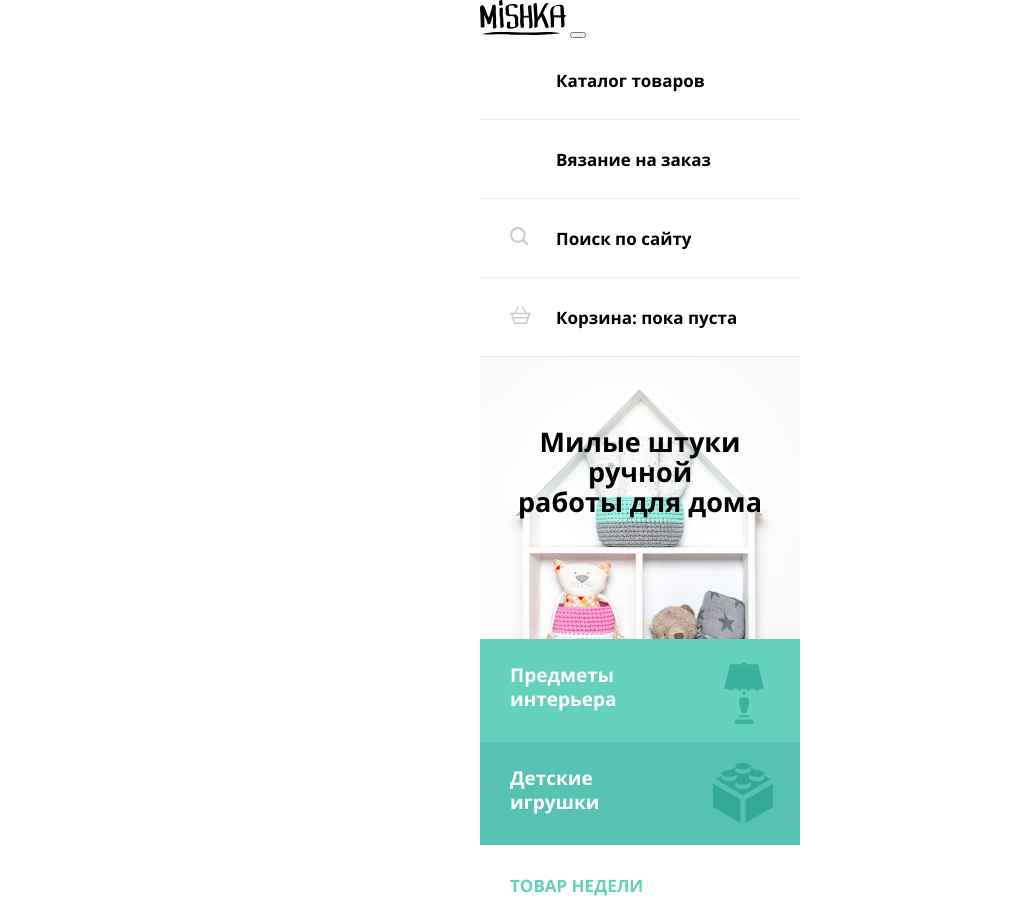
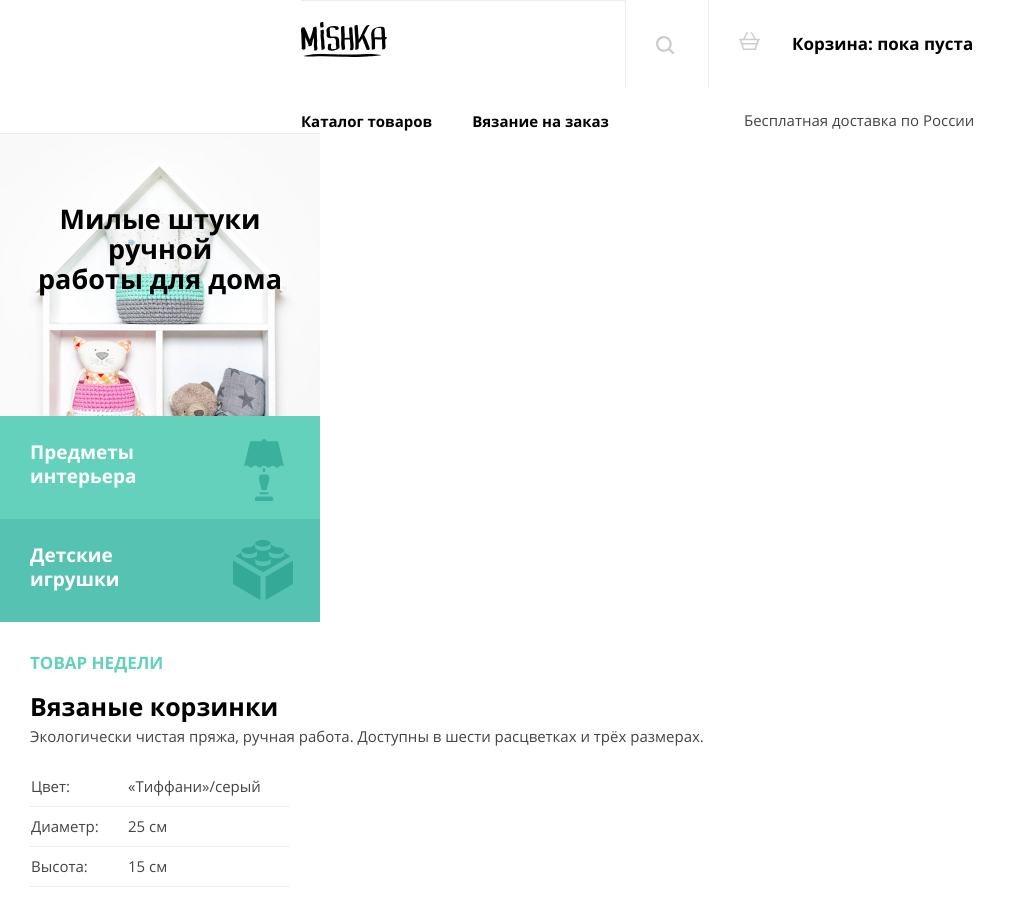
Before and after one commit to faleen88/1706423-mishka-22, a website: page source/index.html in a window 1280 px wide. Shown: the top 899 px of the page, without its empty margins (0-1036 px from the left). Drawn offline with nearby package versions, Linux system fonts and the light colour scheme; files that its build step writes are made by us from their sources; files whose address does not match are found by name.

Commit message:
Добавляет сетку для навигации главной страницы

```diff
--- a/source/index.html
+++ b/source/index.html
@@ -8,34 +8,39 @@
   <body class="page__body">
 
     <header class="page-header">
-      <nav class="main-nav">
-        <div class="container">
-          <a class="page-header__logo">
-            <img src="img/mishka-logo-mobile.svg" width="86" height="35" alt="Логотип магазина">
-          </a>
-          <button class="main-nav__toggle toggle"><span class="visually-hidden">Открыть меню</span></button>
+      <nav class="main-nav main-nav--closed">
+        <div class="main-nav__container">
+          <button class="main-nav__toggle"><span class="visually-hidden">Открыть меню</span></button>
           <ul class="main-nav__list">
-            <li class="main-nav__item">
+            <li class="main-nav__logo">
+              <a class="main-nav__logo-link">
+                <img src="img/mishka-logo-mobile.svg" width="86" height="35" alt="Логотип магазина">
+              </a>
+            </li>
+            <li class="main-nav__item main-nav__item--catalog">
               <a class="main-nav__link" href="catalog.html">Каталог товаров</a>
             </li>
-            <li class="main-nav__item">
+            <li class="main-nav__item main-nav__item--order">
               <a class="main-nav__link" href="form.html">Вязание на заказ</a>
             </li>
-            <li class="main-nav__item">
+            <li class="main-nav__item main-nav__item--search">
               <a class="main-nav__link" href="#">
                 <svg class="main-nav__icon" width="18" height="18" viewBox="0 0 18 18" fill="none" xmlns="http://www.w3.org/2000/svg">
                   <path opacity="0.2" d="M17.6932 16.0568L14.2159 12.5795C15.2386 11.25 15.75 9.61364 15.75 7.875C15.75 3.47727 12.2727 0 7.875 0C3.47727 0 0 3.47727 0 7.875C0 12.2727 3.47727 15.75 7.875 15.75C9.61364 15.75 11.25 15.1364 12.5795 14.2159L16.0568 17.6932C16.2614 17.8977 16.4659 18 16.875 18C17.4886 18 18 17.4886 18 16.875C18 16.6705 17.8977 16.3636 17.6932 16.0568ZM2.25 7.875C2.25 4.80682 4.80682 2.25 7.875 2.25C10.9432 2.25 13.5 4.80682 13.5 7.875C13.5 10.9432 10.9432 13.5 7.875 13.5C4.80682 13.5 2.25 10.9432 2.25 7.875Z" fill="black"/>
                 </svg>
-                Поиск по сайту
+                <span class="main-nav__link-text">Поиск по сайту</span>
               </a>
             </li>
-            <li class="main-nav__item">
+            <li class="main-nav__item main-nav__item--basket">
               <a class="main-nav__link" href="#">
                 <svg class="main-nav__icon" width="21" height="18" viewBox="0 0 21 18" fill="none" xmlns="http://www.w3.org/2000/svg">
                   <path opacity="0.2" d="M20.1884 6.85716H16.6377L13.1884 0.380944C12.9855 -8.61287e-06 12.5797 -0.0952351 12.1739 0.0952412C11.7681 0.285717 11.6667 0.66667 11.8696 1.04762L15.0145 6.85716H5.7826L8.92753 1.04762C9.13043 0.66667 8.92754 0.285717 8.6232 0.0952412C8.2174 -0.0952351 7.8116 0.0952295 7.6087 0.380944L4.1594 6.85716H0.811583C0.405785 6.85716 0 7.14286 0 7.61905C0 8 0.304336 8.38094 0.811583 8.38094H1.01449L1.92753 11.2381C1.72463 11.3333 1.62317 11.5238 1.62317 11.8095C1.62317 12.1905 1.92753 12.4762 2.33332 12.4762L4.05797 18H16.942L18.6667 12.4762C19.0725 12.4762 19.3768 12.1905 19.3768 11.8095C19.3768 11.619 19.2754 11.3333 19.0725 11.2381L19.9855 8.38094H20.1884C20.5942 8.38094 21 8.09524 21 7.61905C21 7.14286 20.5942 6.85716 20.1884 6.85716ZM15.6232 16.4762H5.07247L3.85506 12.381H16.942L15.6232 16.4762ZM17.2464 10.9524H3.34782L2.53623 8.28573H18.058L17.2464 10.9524Z" fill="black"/>
                 </svg>
                 Корзина: пока пуста
               </a>
+            </li>
+            <li class="main-nav__item main-nav__item--delivery">
+              <p class="main-nav__text">Бесплатная доставка по России</p>
             </li>
           </ul>
         </div>
--- a/source/sass/blocks/goods.scss
+++ b/source/sass/blocks/goods.scss
@@ -2,6 +2,7 @@
   background-image: url("../img/hero-mobile@2x1.jpg");
   background-repeat: no-repeat;
   background-position: 50% -20px;
+  border-top: 1px solid $lightgrey;
   width: 320px;
   min-height: 488px;
 }
--- a/source/sass/blocks/main-nav.scss
+++ b/source/sass/blocks/main-nav.scss
@@ -1,13 +1,121 @@
+.main-nav__container {
+  width: 320px;
+  margin: 0 auto;
+  position: relative;
+
+  @media (min-width: $tablet-width) {
+    width: 678px;
+  }
+}
+
+.main-nav__toggle {
+  position: absolute;
+  top: 20px;
+  right: 19px;
+  width: 40px;
+  height: 40px;
+  background-color: $white;
+  border: none;
+  cursor: pointer;
+
+  @media (min-width: $tablet-width) {
+    display: none;
+  }
+}
+
+.main-nav--closed .main-nav__toggle::before {
+  content: "";
+  position: absolute;
+  top: 12px;
+  left: 8px;
+  width: 20px;
+  height: 2px;
+  background-color: $special-black;
+  box-shadow: 0 6px 0 0 $special-black, 0 12px 0 0 $special-black;
+}
+
+.main-nav--opend .main-nav__toggle::before {
+  content: "";
+  position: absolute;
+  top: 9px;
+  left: 8px;
+  width: 21px;
+  height: 20px;
+  background-image: url("../img/menu-close.svg");
+}
+
 .main-nav__list {
   list-style: none;
   margin: 0;
   padding: 0;
+
+  @media (min-width: $tablet-width) {
+    display: flex;
+    flex-wrap: wrap;
+  }
+}
+
+.main-nav__logo {
+  padding: 21px 118px 17px 116px;
+  border-top: 1px solid $lightgrey;
+
+  @media (min-width: $tablet-width) {
+    padding: 21px 238px 17px 0px;
+    border-right: 1px solid $lightgrey;
+  }
 }
 
 .main-nav__item {
   padding: 27.5px 0 26.5px 76px;
-  border-bottom: 1px solid $lightgrey;
+  border-top: 1px solid $lightgrey;
   position: relative;
+
+  @media (min-width: $tablet-width) {
+    border-top: none;
+
+    &--catalog {
+      order: 2;
+      font-size: 15px;
+      padding: 21px 40px 0 0;
+    }
+
+    &--order {
+      order: 2;
+      font-size: 15px;
+      padding: 21px 40px 0 0;
+    }
+
+    &--search {
+      padding: 36px 49px 34px 33px;
+      border-right: 1px solid $lightgrey;
+    }
+
+    .main-nav__link-text {
+      display: none;
+    }
+
+    &--basket {
+      padding: 32px 0 32px 83px;
+    }
+
+    &--delivery {
+      order: 2;
+      padding: 20px 0 0 95px;
+    }
+
+    .main-nav__text {
+      margin: 0;
+      font-size: 15px;
+      font-weight: 400;
+      color: $darkgrey;
+    }
+  }
+}
+
+@media (max-width: $tablet-width) {
+  .main-nav__item {
+    display: none;
+  }
 }
 
 .main-nav__link {
--- a/source/sass/blocks/page-header.scss
+++ /dev/null
@@ -1,3 +0,0 @@
-.page-header__logo {
-  margin: 22px auto;
-}
--- a/source/sass/global/global.scss
+++ b/source/sass/global/global.scss
@@ -6,9 +6,3 @@ img {
   max-width: 100%;
   height: auto;
 }
-
-.container {
-  width: 320px;
-  margin: 0 auto;
-  padding: 0;
-}
--- a/source/sass/global/variables.scss
+++ b/source/sass/global/variables.scss
@@ -13,3 +13,10 @@ $special-grey: #f1f1f1;
 
 $dark-tiffany: #56c3b2;
 $special-tiffany: #62d1ba;
+$special-black: #231f20;
+
+// Viewports //
+
+$tablet-width: 768px;
+$desktop-width: 1150px;
+$mobile-width-only: 767px;
--- a/source/sass/style.scss
+++ b/source/sass/style.scss
@@ -7,7 +7,6 @@
 // Blocks
 
 @import "blocks/page.scss";
-@import "blocks/page-header.scss";
 @import "blocks/main-nav.scss";
 @import "blocks/goods.scss";
 @import "blocks/product-week.scss";
```
Also changed, not shown: source/img/menu-close.svg (added).
